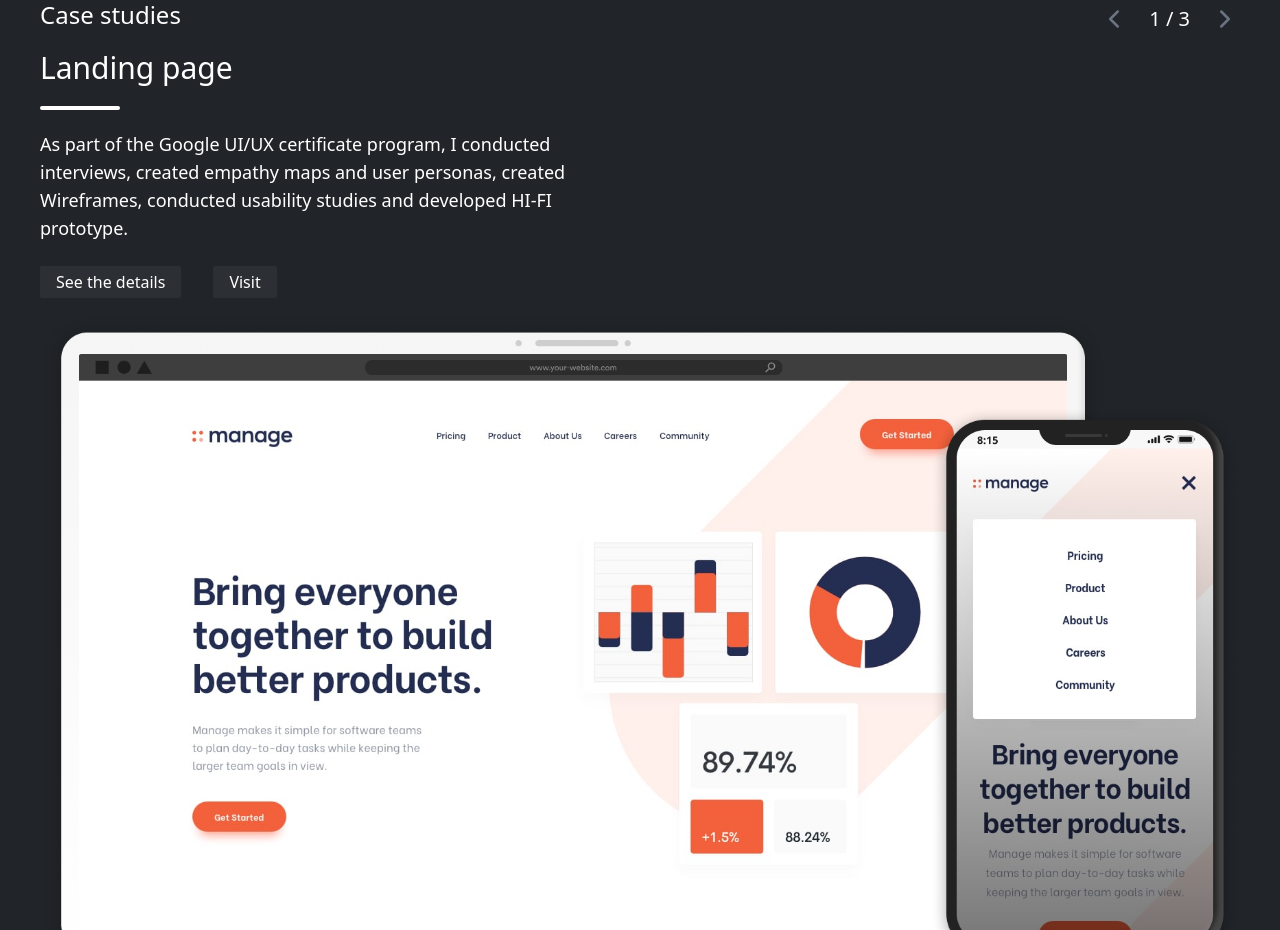
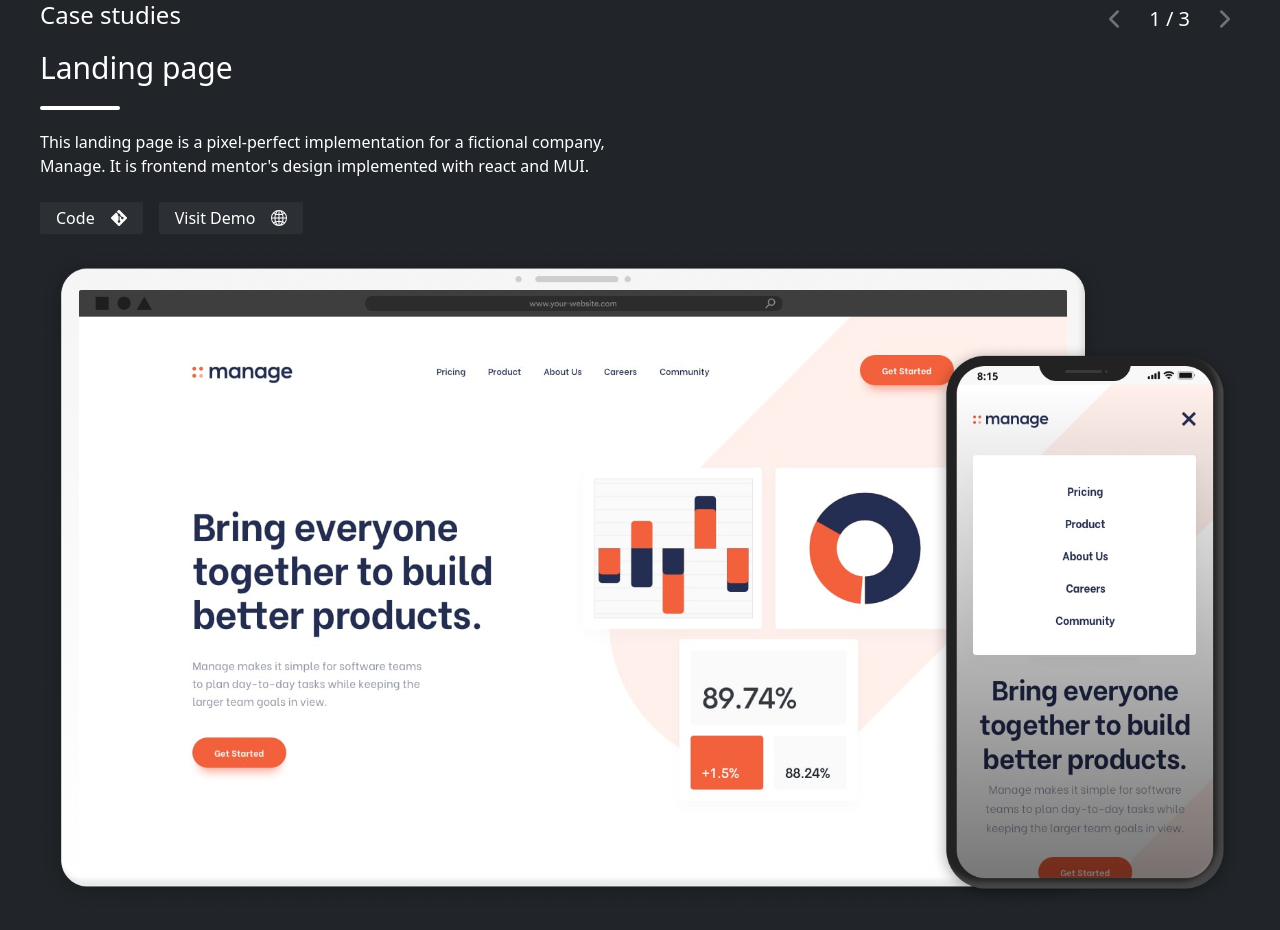
Before and after one commit to dagemtadesse/portfolio, a Next.js app: page / in a window 1280 px wide. Shown: the part 1660-2590 px from the top of the page. Built offline with nearby package versions, Linux system fonts and the light colour scheme.

Commit message:
feat: icons, link, and project

```diff
--- a/components/portfolio/Carousel.tsx
+++ b/components/portfolio/Carousel.tsx
@@ -19,8 +19,8 @@ const Carousel = () => {
           className="flex py-6 gap-12 animate-marquee min-w-full w-auto basis-auto pr-12 shrink-0"
           key={"wrapper" + item}
         >
-          {skills.map((skill) => (
-            <div className="flex gap-6 items-center text-[#ADB5BD] hover:text-white">
+          {skills.map((skill, index) => (
+            <div className="flex gap-6 items-center text-[#ADB5BD] hover:text-white" key={`skill${index}`}>
               <object data={skill.icon} />{" "}
               <span className="font-light text-lg ">
                 <span>{skill.title}</span>
--- a/components/portfolio/CaseStudies.tsx
+++ b/components/portfolio/CaseStudies.tsx
@@ -5,6 +5,8 @@ import { projects } from "../../pages/portfolio";
 import { opacity, scaledDownOpacity } from "../animations";
 import MemoLeft from "../icons/Left";
 import MemoRight from "../icons/Right";
+
+import { Git, Globe2 } from "react-bootstrap-icons";
 
 const CaseStudies = () => {
   const wrapper = useRef<HTMLDivElement>(null);
@@ -80,22 +82,25 @@ const CaseStudies = () => {
 
             <div className="border-b-4 border-white my-5 w-20 rounded-full"></div>
 
-            <p className="text-lg font-light">{current.description}</p>
-            <div className="mt-6 mb-4 flex gap-8">
+            <p className="font-light">{current.description}</p>
+            <div className="mt-6 mb-4 flex gap-4 font-light">
               <a
-                href={current.link}
+                href={current.repoLink}
                 target="_blank"
-                className="font-medium bg-white bg-opacity-5 hover:bg-opacity-10 py-1 px-4 rounded-sm"
+                className=" bg-white bg-opacity-5 hover:bg-opacity-10 py-1 px-4 rounded-sm flex gap-4 items-center"
               >
-                See the details
+                Code
+                <span>
+                  <Git size={16}/>
+                </span>
               </a>
 
               <a
                 href={current.link}
                 target="_blank"
-                className="font-medium bg-white bg-opacity-5 hover:bg-opacity-10 py-1 px-4 rounded-sm"
+                className=" bg-white bg-opacity-5 hover:bg-opacity-10  py-1 px-4 rounded-sm flex gap-4 items-center"
               >
-                Visit
+                Visit Demo <span><Globe2/></span>
               </a>
             </div>
           </motion.div>
@@ -103,17 +108,6 @@ const CaseStudies = () => {
 
         <AnimatePresence mode="wait">
           <div className="flex gap-6 justify-center items-center flex-wrap">
-            {!current.showcases && (
-              <motion.img
-                key={"caseStudy_img" + index}
-                src="/showcase_1.png"
-                className="block mx-auto"
-                initial={"hidden"}
-                animate={"visible"}
-                exit={"hidden"}
-                variants={scaledDownOpacity}
-              />
-            )}
             {current.showcases &&
               current.showcases.map((item) => (
                 <motion.img
--- a/package.json
+++ b/package.json
@@ -17,6 +17,7 @@
     "framer-motion": "^9.0.4",
     "next": "13.0.3",
     "react": "18.2.0",
+    "react-bootstrap-icons": "^1.10.3",
     "react-dom": "18.2.0",
     "typescript": "4.8.4"
   },
--- a/pages/_document.tsx
+++ b/pages/_document.tsx
@@ -5,7 +5,11 @@ export default function Document() {
     <Html>
       <Head>
         <link rel="preconnect" href="https://fonts.googleapis.com" />
-        <link rel="preconnect" href="https://fonts.gstatic.com" crossorigin />
+        <link
+          rel="preconnect"
+          href="https://fonts.gstatic.com"
+          crossOrigin="anonymous"
+        />
         <link
           href="https://fonts.googleapis.com/css2?family=Open+Sans:wght@300;400;500;600;700&display=swap"
           rel="stylesheet"
--- a/pages/portfolio.tsx
+++ b/pages/portfolio.tsx
@@ -11,24 +11,27 @@ export const projects = [
   {
     title: "Landing page",
     description:
-      "As part of the Google UI/UX certificate program, I conducted interviews, created empathy maps and user personas, created Wireframes, conducted usability studies and developed HI-FI prototype.",
-    link: "https://www.figma.com/proto/vevHkSD8nctgb9LLRJYp8V/Untitled?node-id=68%3A7&scaling=scale-down&page-id=65%3A2&starting-point-node-id=68%3A7",
+      "This landing page is a pixel-perfect implementation for a fictional company, Manage. It is frontend mentor's design implemented with react and MUI.",
+    link: "https://manage-landing-page-ra9lr5rez-dagemtadesse.vercel.app/",
+    repoLink: "https://github.com/dagemtadesse/manage-landing-page",
     showcases: ["/showcases/manage-landing.png"],
   },
 
   {
     title: "Interactive comment",
     description:
-      "A clone of world medical card web app, which stores medical information to be available any where in any language.",
-    link: "https://github.com/dagemtadesse/alpaca",
+      "This is an interactive comment section for social websites made using the react and material UI(MUI).",
+    link: "https://interactive-comments-silk.vercel.app/",
+    repoLink: "https://github.com/dagemtadesse/interactive-comments",
     showcases: ["/showcases/interactive-comments.png"],
   },
 
   {
     title: "Checkout process for a gaming service",
     description:
-      "Utilized TypeScript, Express.js, and PostgreSQL to create a restful API. Flutter is used to create the cross-platform mobile app.",
-    link: "https://github.com/dagemtadesse/alpaca",
+      "This app is a multi-step web form designed to emulate the checkout process of a gaming service provider.",
+    link: "https://react-multi-step-form-mu.vercel.app/",
+    repoLink: "https://github.com/dagemtadesse/react-multi-step-form",
     showcases: ["/showcases/checkout-process.png"],
   },
 ];
```
Also changed, not shown: 1 other file (tests, documents, lock files or other folders).
